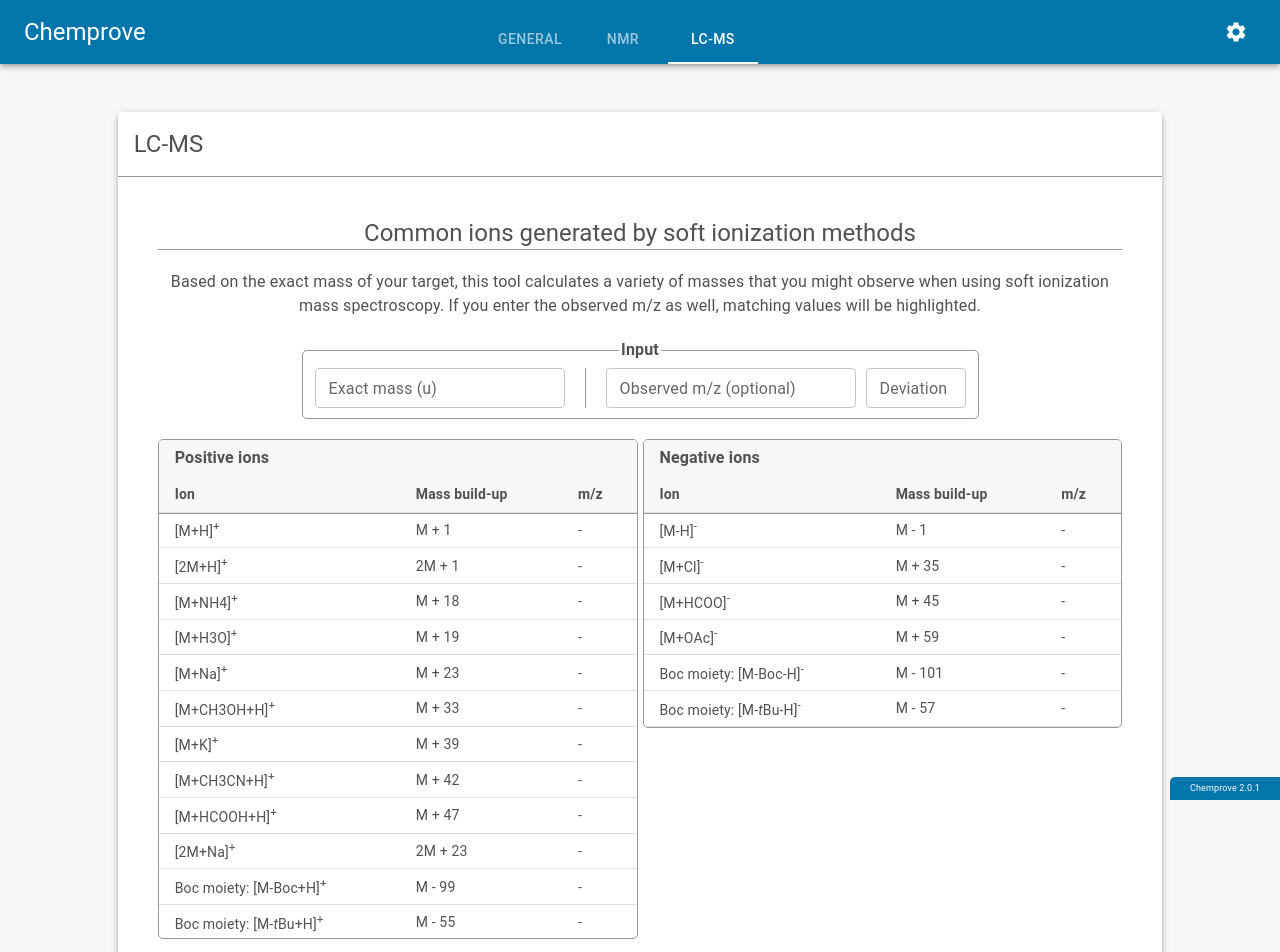
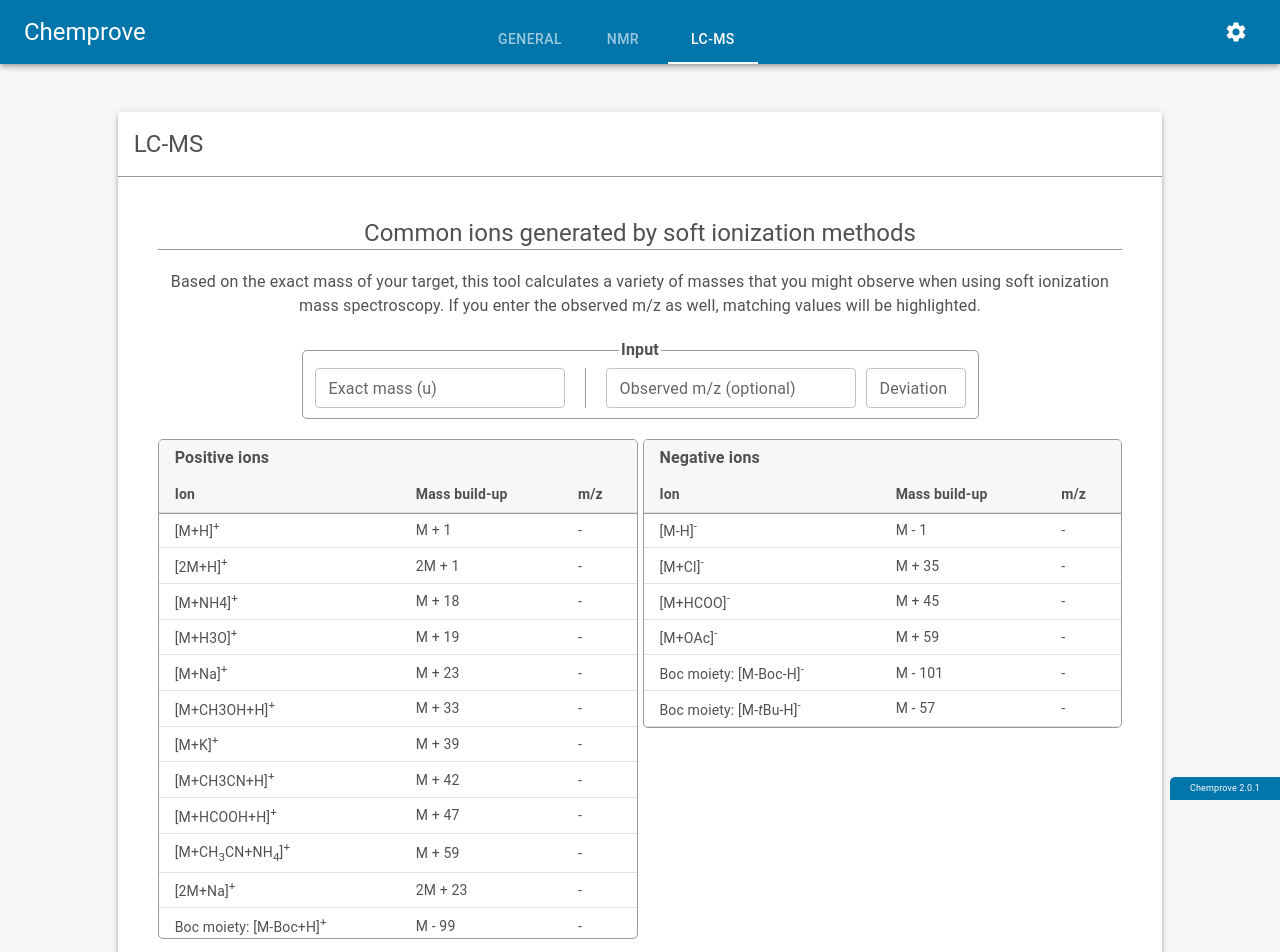
Before and after one commit to Noldyman/chemprove, a React (Create React App) app: page /lcms in a window 1280 px wide. Shown: the top 952 px of the page. Built offline with nearby package versions, Linux system fonts and the light colour scheme.

Commit message:
add ion to ionization table

```diff
--- a/src/pages/lcms/CommonIonsTables.tsx
+++ b/src/pages/lcms/CommonIonsTables.tsx
@@ -21,11 +21,7 @@ interface Props {
   deviation: number;
 }
 
-export const CommonIonsTables = ({
-  exactMass,
-  observedMz,
-  deviation,
-}: Props) => {
+export const CommonIonsTables = ({ exactMass, observedMz, deviation }: Props) => {
   const theme = useTheme();
 
   const columns = [
@@ -116,6 +112,15 @@ export const CommonIonsTables = ({
       ),
       buildUp: "M + 47",
       mz: (exactMass) => exactMass + 47,
+    },
+    {
+      adduct: (
+        <span>
+          [M+CH<sub>3</sub>CN+NH<sub>4</sub>]<sup>+</sup>
+        </span>
+      ),
+      buildUp: "M + 59",
+      mz: (exactMass) => exactMass + 59,
     },
     {
       adduct: (
@@ -282,20 +287,13 @@ export const CommonIonsTables = ({
       <Table stickyHeader size="small">
         <TableHead>
           <TableRow>
-            <TableCell
-              key="positiveIons"
-              colSpan={3}
-              style={{ borderBottom: `0px` }}
-            >
+            <TableCell key="positiveIons" colSpan={3} style={{ borderBottom: `0px` }}>
               <b style={{ fontSize: "16px" }}>{title}</b>
             </TableCell>
           </TableRow>
           <TableRow>
             {columns.map((c) => (
-              <TableCell
-                key={c.key}
-                style={{ boxShadow: `0px 1px ${theme.palette.divider}` }}
-              >
+              <TableCell key={c.key} style={{ boxShadow: `0px 1px ${theme.palette.divider}` }}>
                 <b>{c.label}</b>
               </TableCell>
             ))}
@@ -306,9 +304,7 @@ export const CommonIonsTables = ({
             <TableRow key={i}>
               <TableCell key={"ion" + i}>{ion.adduct}</TableCell>
               <TableCell key={"buildup" + i}>{ion.buildUp}</TableCell>
-              <TableCell key={"mz" + i}>
-                {displayMz(ion.mz(exactMass))}
-              </TableCell>
+              <TableCell key={"mz" + i}>{displayMz(ion.mz(exactMass))}</TableCell>
             </TableRow>
           ))}
         </TableBody>
```
Also changed, not shown: 1 other file (tests, documents, lock files or other folders).
